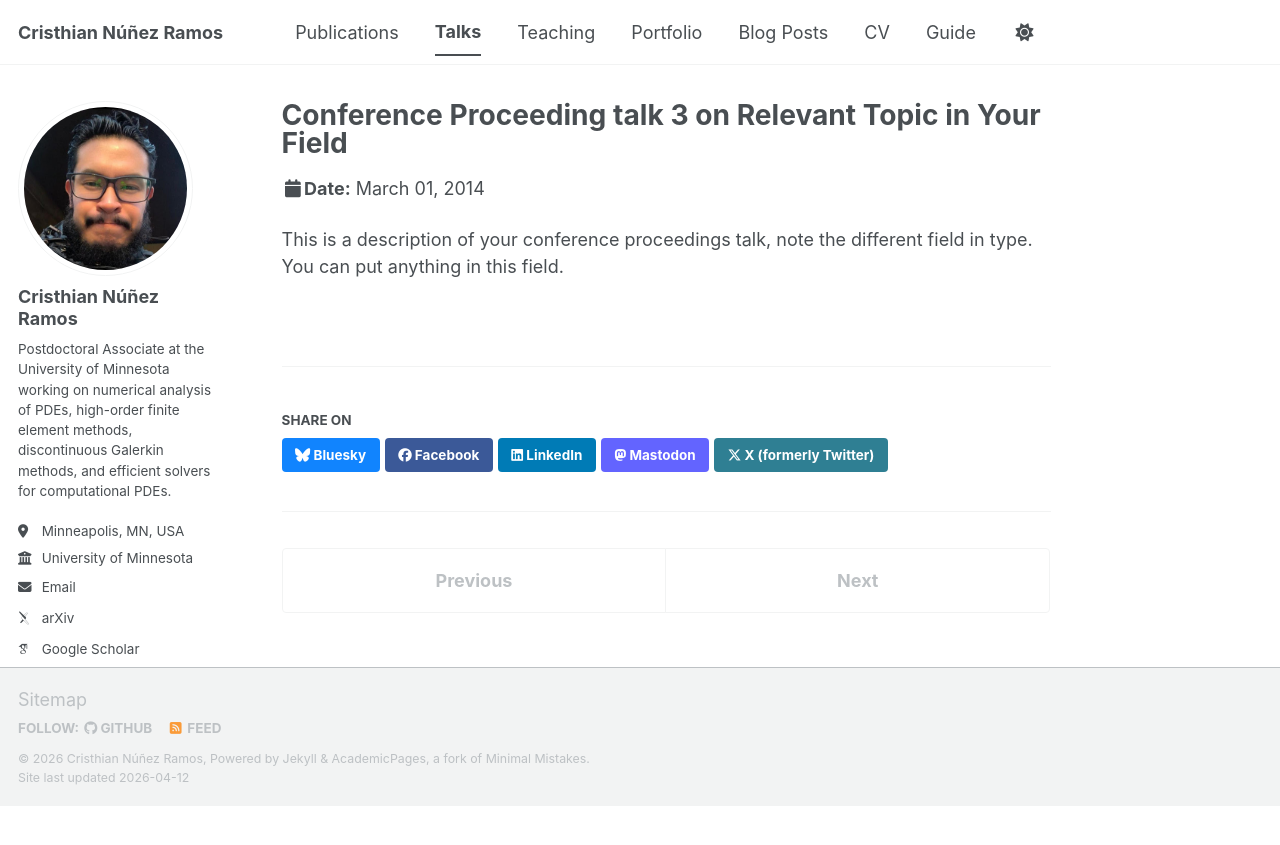
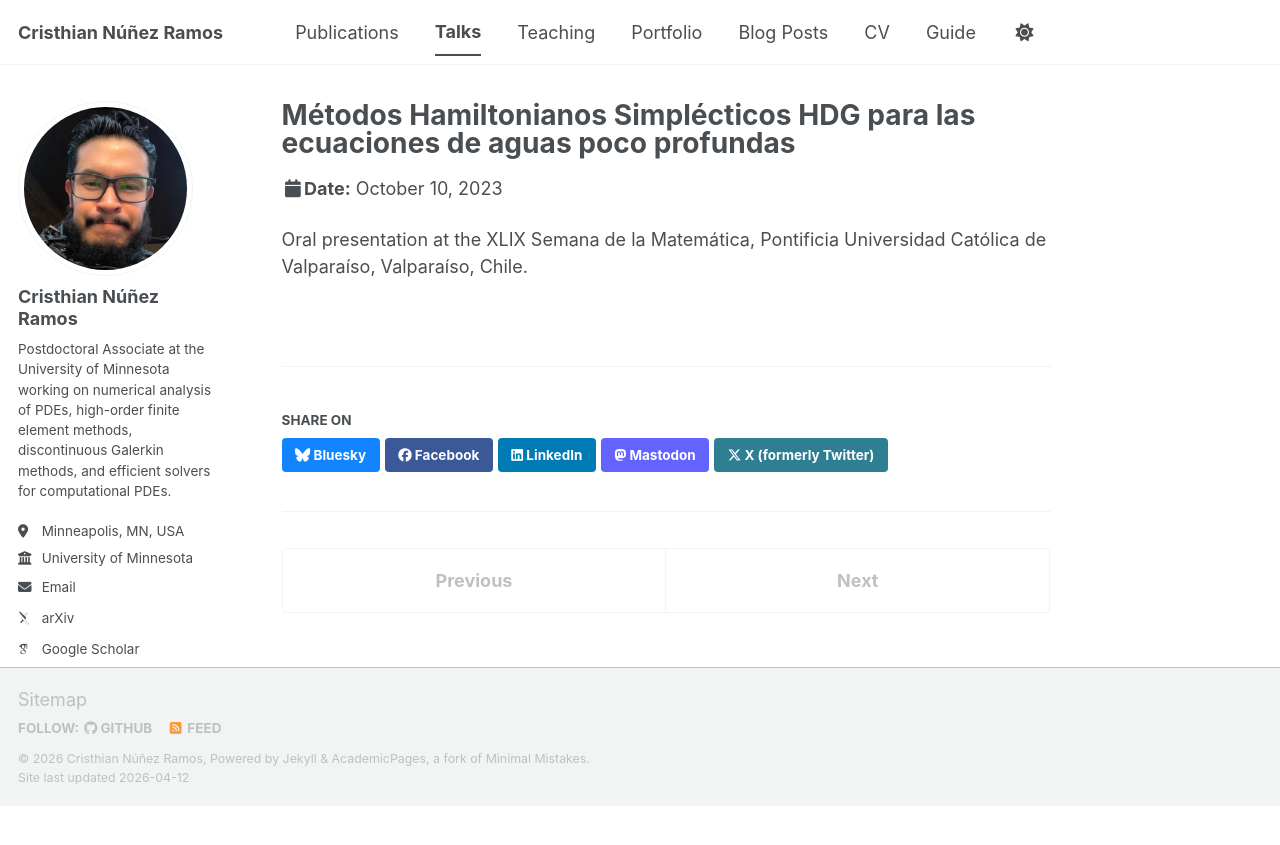
Before and after one commit to cnunezra-NAPDEs/webpage, a Jekyll site: the page built from _talks/Talk8.md, in a window 1280 px wide. Shown: the top 845 px of the page. Built offline with Jekyll 4.4.1, drawn with Linux system fonts in a browser that asks for light colours; some web fonts are replaced; a script bundle is joined from its source files by our own code; library files that are not in the unit come from our copies.

Commit message:
Update Talk8.md

```diff
--- a/_talks/Talk8.md
+++ b/_talks/Talk8.md
@@ -1,11 +1,11 @@
 ---
-title: "Conference Proceeding talk 3 on Relevant Topic in Your Field"
+title: "Métodos Hamiltonianos Simplécticos HDG para las ecuaciones de aguas poco profundas"
 collection: talks
-type: "Conference proceedings talk"
-permalink: /talks/2014-03-01-talk-3
-venue: "Testing Institute of America 2014 Annual Conference"
-date: 2014-03-01
-location: "Los Angeles, CA, USA"
+type: "Oral presentation"
+permalink: /talks/semana-matematica-hdg
+venue: "XLIX Semana de la Matemática"
+date: 2023-10-10
+location: "Valparaíso, Chile"
 ---
 
-This is a description of your conference proceedings talk, note the different field in type. You can put anything in this field.
+Oral presentation at the XLIX Semana de la Matemática, Pontificia Universidad Católica de Valparaíso, Valparaíso, Chile.
```
